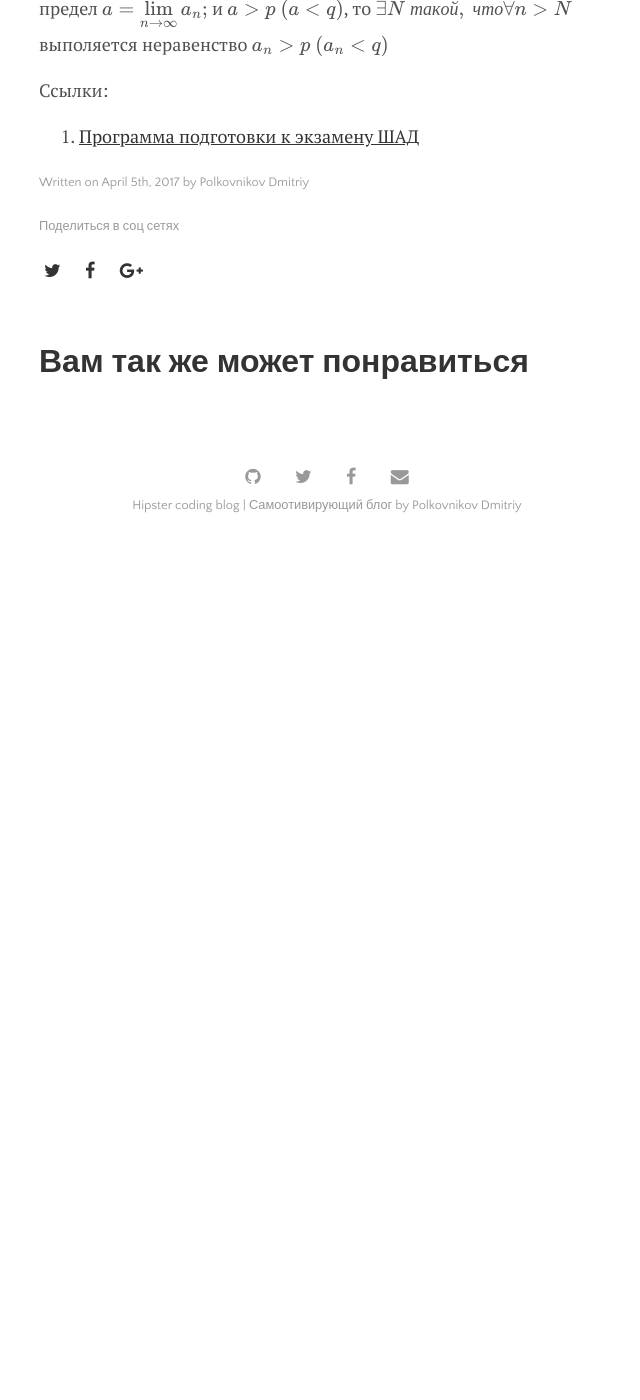
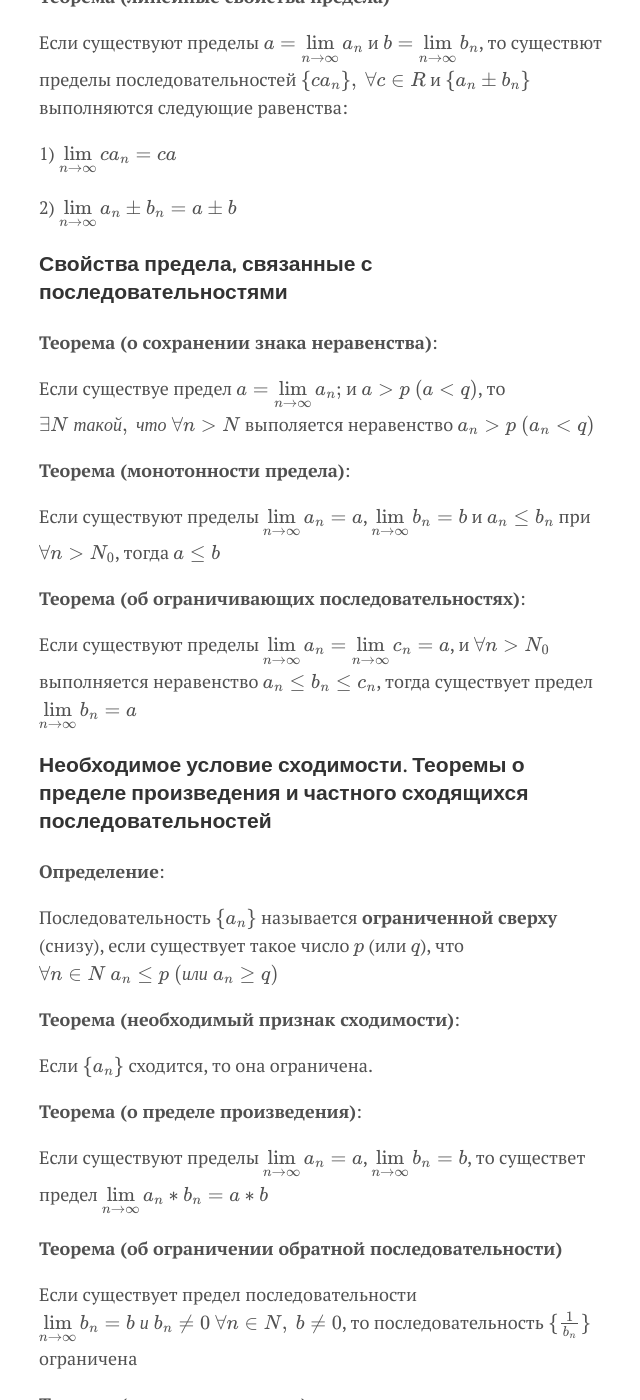
Before and after one commit to dp9v/old_blog.github.io, a Jekyll site: the page built from _posts/2017-04-04-math1.MD, in a window 1280 px wide and 1400 px high, scrolled down 2356 px. Shown: the whole window, without its empty margins (313-953 px from the left). Built offline with Jekyll 4.4.1, drawn with Linux system fonts in a browser that asks for light colours; nearby versions of some CDN libraries; formulas are drawn with MathJax 3; before the commit the page ends 2907 px from its top, so only the background shows below that; some of the changed text lies outside the part shown.

Commit message:
SHAD - first lection_part2

```diff
--- a/_posts/2017-04-04-math1.MD
+++ b/_posts/2017-04-04-math1.MD
@@ -19,7 +19,9 @@ description: "Электронный вариант лекции про посл
 <script type="text/javascript" async src="https://cdn.mathjax.org/mathjax/latest/MathJax.js?config=TeX-AMS_CHTML"> </script>
 
 
-**Определение**: Число $a$ называется минимумом множества $A \subset R$ если:
+**Определение**:
+
+Число $a$ называется **минимумом** множества $A \subset R$ если:
 
 1) $a \in A$;
 
@@ -27,11 +29,17 @@ description: "Электронный вариант лекции про посл
 
 В таких случаях пишут $a = \min(A) $
 
-**Лемма 1 (О единственности минимального элемента)**: Если существует $a=\min(A)$, то $a$ единственно;
+**Лемма 1 (О единственности минимального элемента)**:
 
-**Лемма 2 (принцип минимального элемента)**: Любое непустое подмножество множества натуральных чисел $N$ имеет минимальный элемент;
+Если существует $a=\min(A)$, то $a$ единственно;
 
-**Теорема (принцип математической индукции)**: Если $A \subset N$, и $A$ обладает следующими свойствами:
+**Лемма 2 (принцип минимального элемента)**:
+
+Любое непустое подмножество множества натуральных чисел $N$ имеет минимальный элемент;
+
+**Теорема (принцип математической индукции)**:
+
+Если $A \subset N$, и $A$ обладает следующими свойствами:
 
 1) $1 \in A$
 
@@ -39,17 +47,23 @@ description: "Электронный вариант лекции про посл
 
 Тогда $A \equiv N$
 
-**Теорема (Неравенство Бернулли)** : Для любого $x \ge -1$, и $\forall n \in N$ справедливо неравенство $(1+x)^n \ge 1+nx$
+**Теорема (Неравенство Бернулли)** :
 
-**Определение**: Пусть $n! = 1 * 2 * 3 * \cdots * n;   0! = 1;   1! = 1$. Целые числа
+Для любого $x \ge -1$, и $\forall n \in N$ справедливо неравенство $(1+x)^n \ge 1+nx$
+
+**Определение**:
+
+Пусть $n! = 1 * 2 * 3 * \cdots * n;   0! = 1;   1! = 1$. Целые числа
 
 $$
 C_n^k = \frac{n!}{k!*(k-n)!};   n, k \in N;   0 \le k \le n;
 $$
 
-называют Биноминальным коэффицентом, или числом сочетаний из $n$ по $k$;
+называют **Биноминальным коэффицентом**, или числом сочетаний из $n$ по $k$;
 
-**Теорема (Бином Ньютона)**: для любых двух вещественный чисел $a$ и $b$ и $ \forall n \in N$ справедливо следующее неравенство
+**Теорема (бином Ньютона)**:
+
+Для любых двух вещественный чисел $a$ и $b$ и $ \forall n \in N$ справедливо следующее неравенство
 
 $$
 (a + b)^n = C_n^0 a^n + C_n^1 a^{n-1}b + C_n^2 a^{n-2} n^2 + \cdots + C_n^{k-1} a^{n-k+1}b^{k-1}+ \\
@@ -58,13 +72,17 @@ $$
 
 ### Последовательность. Предел последовательности
 
-**Определение**: Функция определенная на множестве натуральных чисел и принимающая числовые значения называется **числовой последовательностью**
+**Определение**:
+
+Функция определенная на множестве натуральных чисел и принимающая числовые значения называется **числовой последовательностью**
 
 $$
 a_n = f(n);~ f:N \to R;
 $$
 
-**Определение (предел последовательности по Коши)**: $a$ - предел числовой последовательности $\{a_n\}$,
+**Определение (предел последовательности по Коши)**:
+
+$a$ - **предел** числовой последовательности $\lbrace a_n\rbrace$,
 если $ \forall \varepsilon > 0 ~ \exists N_\varepsilon \in N$, что $\forall n > N_\varepsilon$ выполняется неравенство
 $ |a_n - a| \le \varepsilon $ или $a_n - \varepsilon \le a \le a_n + \varepsilon$. Записывается это так:
 
@@ -74,19 +92,103 @@ $$
 
 Если последовательность имеет конечный предел, то она называется сходящейся, иначе расходящейся
 
-**Теорема (о единственности предела)** Сходящаяся последовательность имеет только один предел
+**Теорема (о единственности предела)**
 
-**Теорема (линейные свойства предела)** Если существуют пределы $a = \lim\limits_{n \to \infty} a_n$ и
- $b = \lim\limits_{n \to \infty} b_n$, то существют пределы последовательностей ${ca_n},~ \forall c \in R$ и ${a_n \pm b_n}$
+Сходящаяся последовательность имеет только один предел
+
+**Теорема (линейные свойства предела)**
+
+Если существуют пределы $a = \lim\limits_{n \to \infty} a_n$ и
+ $b = \lim\limits_{n \to \infty} b_n$, то существют пределы последовательностей $\lbrace ca_n\rbrace,~ \forall c \in R$ и $\lbrace a_n \pm b_n\rbrace$
  выполняются следующие равенства:
 
 1) $\lim\limits_{n \to \infty} ca_n = ca$
 
 2) $\lim\limits_{n \to \infty} a_n \pm b_n = a \pm b$
 
-**Теорема (о сохранении знака неравенства)**: Если существуе предел $a = \lim\limits_{n \to \infty} a_n;$ и
-$a>p~(a<q)$, то $\exists N ~ такой, ~ что \forall n>N $ выполяется неравенство $a_n>p~(a_n<q)$
+### Свойства предела, связанные с последовательностями
+
+**Теорема (о сохранении знака неравенства)**:
+
+Если существуе предел $a = \lim\limits_{n \to \infty} a_n;$ и
+$a>p~(a<q)$, то $\exists N ~ такой, ~ что ~ \forall n>N $ выполяется неравенство $a_n>p~(a_n<q)$
+
+
+**Теорема (монотонности предела)**:
+
+Если существуют пределы $\lim\limits_{n \to \infty} a_n = a$,
+$\lim\limits_{n \to \infty} b_n = b$ и $a_n \le b_n$ при $\forall n > N_0$, тогда $a \le b$
+
+**Теорема (об ограничивающих последовательностях)**:
+
+Если существуют пределы
+$\lim\limits_{n \to \infty} a_n = \lim\limits_{n \to \infty} c_n = a$, и $\forall n>N_0$
+выполняется неравенство $a_n \le b_n \le c_n$, тогда существует предел $\lim\limits_{n \to \infty} b_n = a$
+
+### Необходимое условие сходимости. Теоремы о пределе произведения и частного сходящихся последовательностей
+
+**Определение**:
+
+Последовательность $\lbrace a_n\rbrace$ называется **ограниченной сверху** (снизу), если существует такое число
+$p$ (или $q$), что $\forall n \in N~a_n \le p~(или~a_n \ge q)$
+
+**Теорема (необходимый признак сходимости)**:
+
+Если $\lbrace a_n\rbrace$ сходится, то она ограничена.
+
+**Теорема (о пределе произведения)**:
+
+Если существуют пределы $\lim\limits_{n \to \infty} a_n = a$,
+$\lim\limits_{n \to \infty} b_n = b$,  то существет предел
+$ \lim\limits_{n \to \infty} a_n * b_n = a * b $
+
+**Теорема (об ограничении обратной последовательности)**
+
+Если существует предел последовательности
+$\lim\limits_{n \to \infty} b_n = b ~ и ~ b_n \ne 0 ~ \forall n \in N, ~ b \ne 0$, то последовательность $\lbrace \frac{1}{b_n} \rbrace$ ограничена
+
+**Теорема (о пределе частного)**
+
+Если существуют пределы $\lim\limits_{n \to \infty} a_n = a$,
+$\lim\limits_{n \to \infty} b_n = b$, и $b_n \ne 0 ~ \forall n \in N, ~ b \ne 0$,
+то существет предел $ \lim\limits_{n \to \infty} \frac{a_n}{b_n} = \frac{a}{b} $
+
+**Определение**:
+
+Последовательность $\lbrace a_n \rbrace$ - **неубывающая**, если $\forall n \in N; a_n \le a_{n+1}$.
+Если выполняется строгое неравенство, то последовательность называется строго возрастающей.
+Неубывающие и невозрастающие последовательности называются монотонными
+
+**Теорема (вейерштрасса о пределе монотонной последовательности)**:
+
+Пусть последовательность $\lbrace a_n \rbrace$ обладает следующими свойствами:
+
+1) $\lbrace a_n \rbrace$ ограничена сверху;
+
+2) $\exists N$ такой, что $\forall n>N ~ a_{n+1} \ge a_n ~ (a_{n+1} \le a_n)$
+
+Тогда существует предел $\lim\limits_{n \to \infty} a_n = a ~ и ~ a=supA_N ~ (a=infA_N)$,
+где $A_N \equiv \lbrace a_N, a_{N+1}, a_{N+2}, \cdots \rbrace$.
+
+### Критерий Коши сходимости числовых последовательностей
+
+**Определение**:
+
+Чиловая последовательность называется **фундаментальной**, если
+$\forall \varepsilon > 0 ~ \exists N_\varepsilon$ такой,
+что $\forall n > N_\varepsilon ~ и ~ \forall p \in N$ выполняется неравенство $|a_n-a_{n+p}|<\varepsilon$.
+
+**Теорема (критерий Коши)**:
+
+Для того, чтоб числовая последовательность $\lbrace a_n \rbrace$ сходилась,
+необходимо и достаточно, чтоб она была фундаментальна
+
+**Теорема (критерий Коши расходимости последовательности)**:
+
+Для расходимости числовой последовательности $\lbrace a_n \rbrace$
+необходимо и достаточно, чтоб она не была фундаментальна
 
 Ссылки:
 
 1. [Программа подготовки к экзамену ШАД](/files/shad_programm.pdf)
+1. [Конспект лекции М.В.Фалалеева по математическому анализу (часть 1)](/files/lekz-1.pdf)
```
Also changed, not shown: 1 other file.
